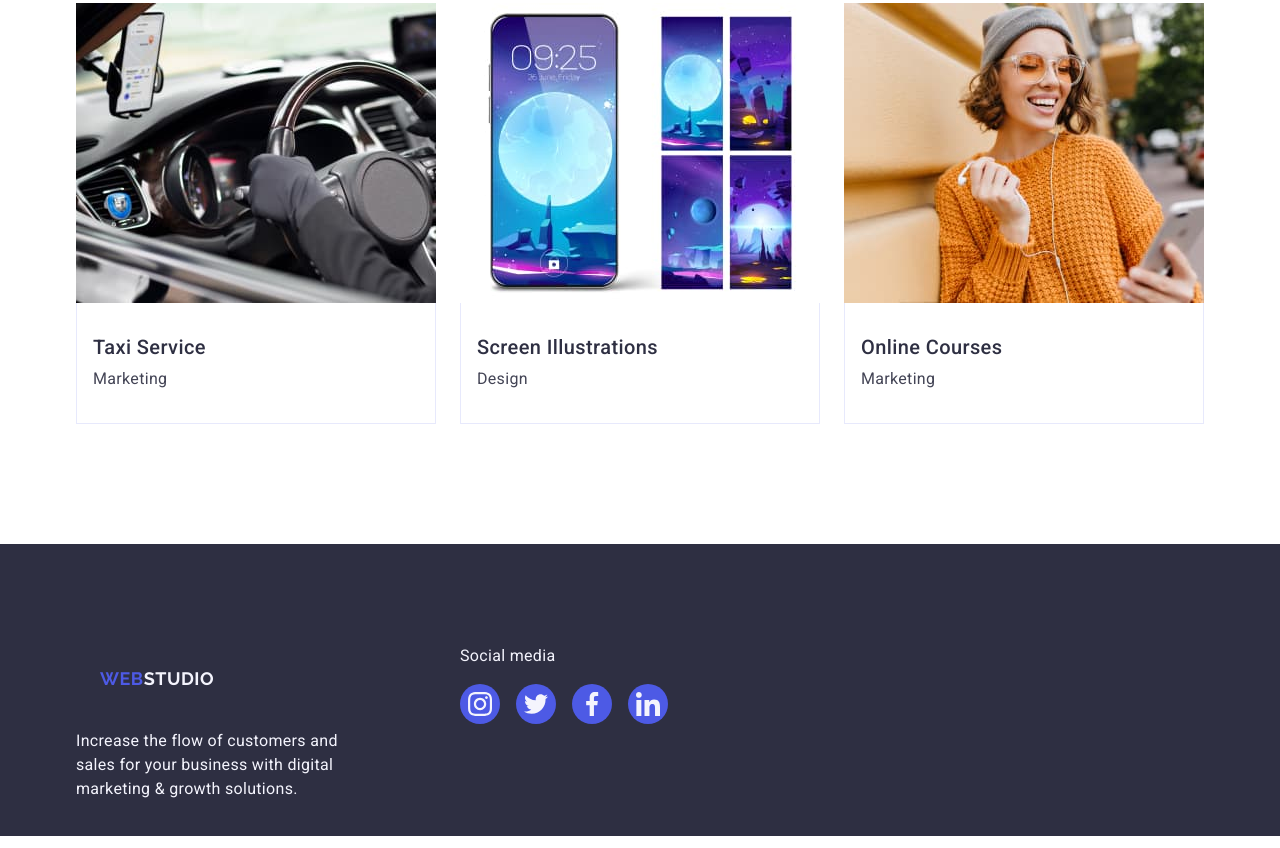
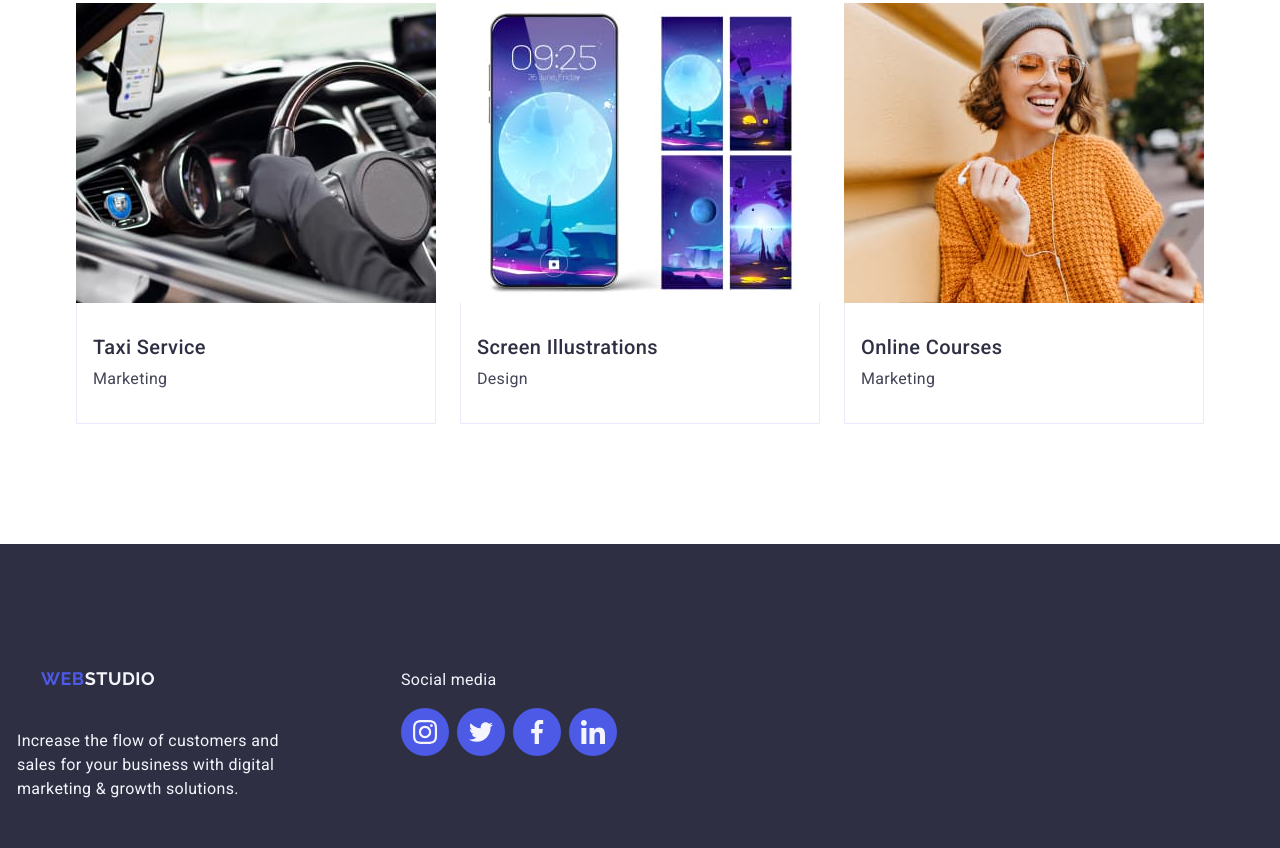
Before and after one commit to valentina381/goit-markup-hw-04, a plain HTML site: page index.html in a window 1280 px wide. Shown: the part 2695-3543 px from the top of the page. Drawn offline with nearby package versions, Linux system fonts and the light colour scheme.

Commit message:
HW 4 Section 3 Try 7

```diff
--- a/css/styles.css
+++ b/css/styles.css
@@ -304,9 +304,10 @@ gap: 24px;
     display: flex;
     justify-content: center;
     align-items: center;
+    transition: background-color 250ms cubic-bezier(0.4, 0, 0.2, 1);
 }
 .social-media-link:hover,
-.box:focus {
+.social-media-link:focus {
     background-color: #404BBF;
 }
 /*Section 4*/
@@ -413,15 +414,22 @@ transition-timing-function: cubic-bezier(0.4, 0, 0.2, 1);
     width: 40px;
     height: 40px;
     border-radius: 50%;
-    background-color: #4D5AE5;
     position: relative;
+}
+.footer-media-link {
+    width: 100%;
+    height: 100%;
+    background-color: #4d5ae5;
+    border-radius: 50%;
+    display: flex;
+    justify-content: center;
+    align-items: center;
     transition-property: background-color;
     transition-duration: 250ms;
     transition-timing-function: cubic-bezier(0.4, 0, 0.2, 1);
 }
-
-footer .box:hover,
-footer .box:focus {
+.footer-media-link:hover,
+.footer-media-link:focus {
     background-color: #31D0AA;
 }
 .media-icons {
@@ -429,18 +437,15 @@ footer .box:focus {
     z-index: 1;
     fill: #F4F4FD;
 }
-.footer .media-icons {
-    top: 50%;
-    left: 50%;
-    transform: translate(-50%, -50%);
-}
 .footer-container {
     display: flex;
+    align-items: baseline;
+    margin-right: 120px;
 }
 .footer-icons {
     margin-left: 120px;
 }
 .social-media {
-    display: inline-flex;
+    display: flex;
     gap: 16px;
 }
--- a/index.html
+++ b/index.html
@@ -221,18 +221,18 @@
             <div class="footer-icons">
                     <p class="text social-media-text">Social media</p>
                 <ul class="social-media">
-                    <li><div class="box"><a href="instagram.com" target="_blank" class="footer-media-link"><svg class="media-icons" width="24" height="24">
+                    <li class="box"><a href="instagram.com" target="_blank" class="footer-media-link"><svg class="media-icons" width="24" height="24">
                         <use href="./images/icons.svg#icon-instagram-2"></use>
-                    </svg></a></div></li>
-                    <li><div class="box"><a href="instagram.com" target="_blank" class="footer-media-link"><svg class="media-icons" width="24" height="24">
+                    </svg></a></li>
+                    <li class="box"><a href="instagram.com" target="_blank" class="footer-media-link"><svg class="media-icons" width="24" height="24">
                         <use href="./images/icons.svg#icon-twitter-1"></use>
-                    </svg></a></div></li>
-                    <li><div class="box"><a href="instagram.com" target="_blank" class="footer-media-link"><svg class="media-icons" width="24" height="24">
+                    </svg></a></li>
+                    <li class="box"><a href="instagram.com" target="_blank" class="footer-media-link"><svg class="media-icons" width="24" height="24">
                         <use href="./images/icons.svg#icon-facebook-1"></use>
-                    </svg></a></div></li>
-                    <li><div class="box"><a href="instagram.com" target="_blank" class="footer-media-link"><svg class="media-icons" width="24" height="24">
+                    </svg></a></li>
+                    <li class="box"><a href="instagram.com" target="_blank" class="footer-media-link"><svg class="media-icons" width="24" height="24">
                         <use href="./images/icons.svg#icon-linkedin-1"></use>
-                    </svg></a></div></li>
+                    </svg></a></li>
                 </ul>
             </div>
         </div>
```
